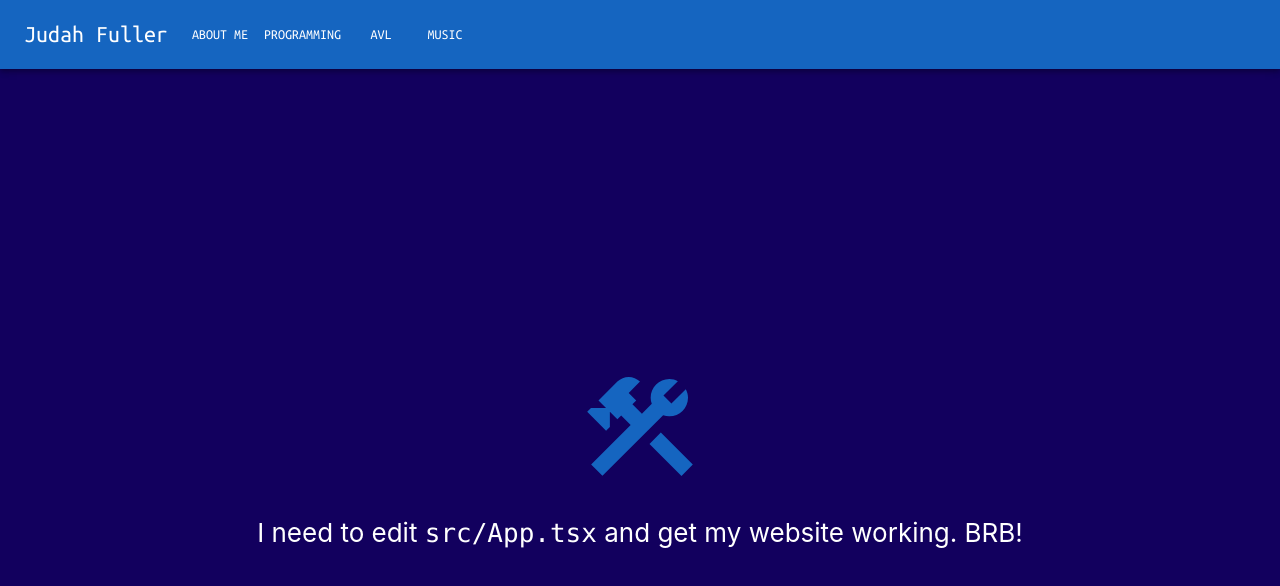
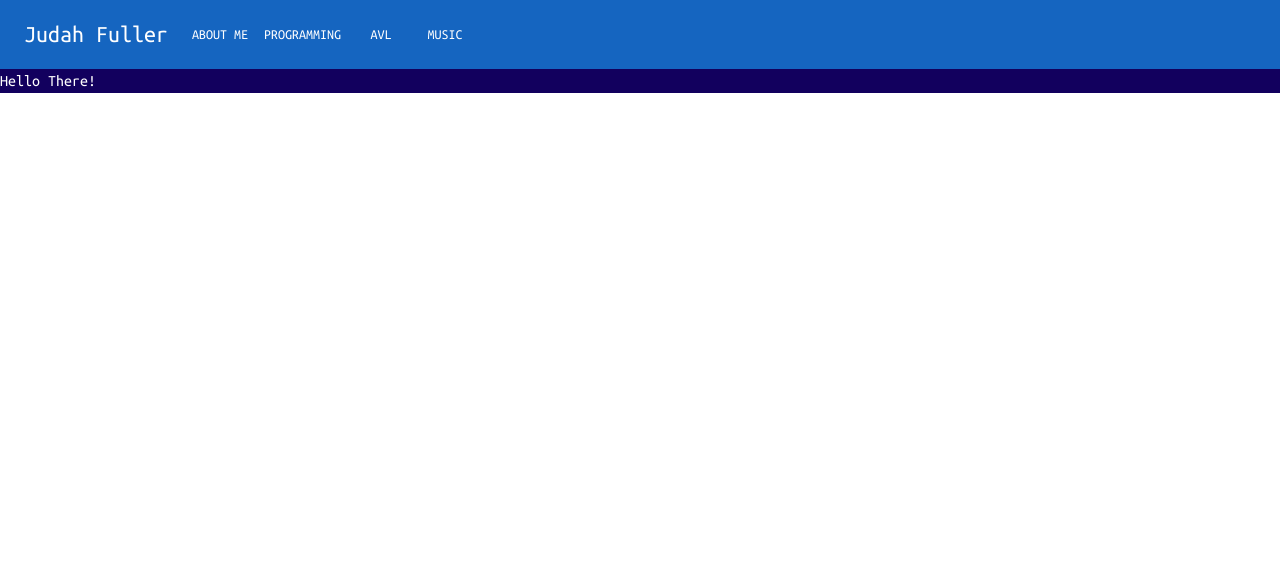
Before and after one commit to MrRubberDucky99/jf_site, a React (Create React App) app: page / in a window 1280 px wide. Shown: the top 586 px of the page. Built offline with nearby package versions, Linux system fonts and the light colour scheme.

Commit message:
Remove default code

```diff
--- a/src/App.tsx
+++ b/src/App.tsx
@@ -1,11 +1,20 @@
 import React from "react";
 import "./App.css";
-import ConstructionIcon from "@mui/icons-material/Construction";
+//import ConstructionIcon from "@mui/icons-material/Construction";
+import { Box, Typography } from "@mui/material";
 // background-color: #282c34;
 
 function App() {
 	return (
-		<div className="App">
+		<Box sx={{ backgroundColor: "secondary.dark" }}>
+			<Typography color="white">Hello There!</Typography>
+		</Box>
+	);
+}
+
+export default App;
+/**
+ * <div className="App">
 			<header className="App-header">
 				<ConstructionIcon color="primary" sx={{ fontSize: 128 }} />
 				<p>
@@ -14,7 +23,4 @@ function App() {
 				</p>
 			</header>
 		</div>
-	);
-}
-
-export default App;
+ */
```
